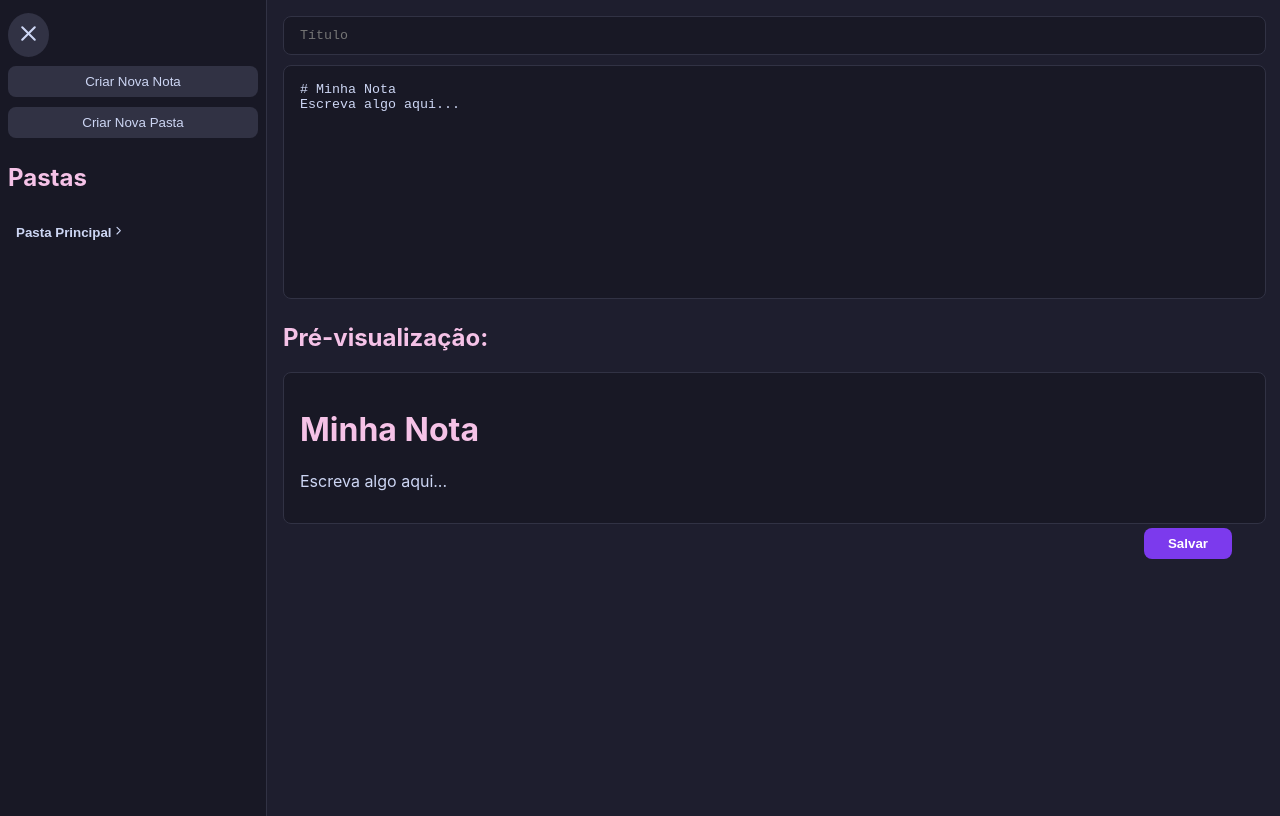
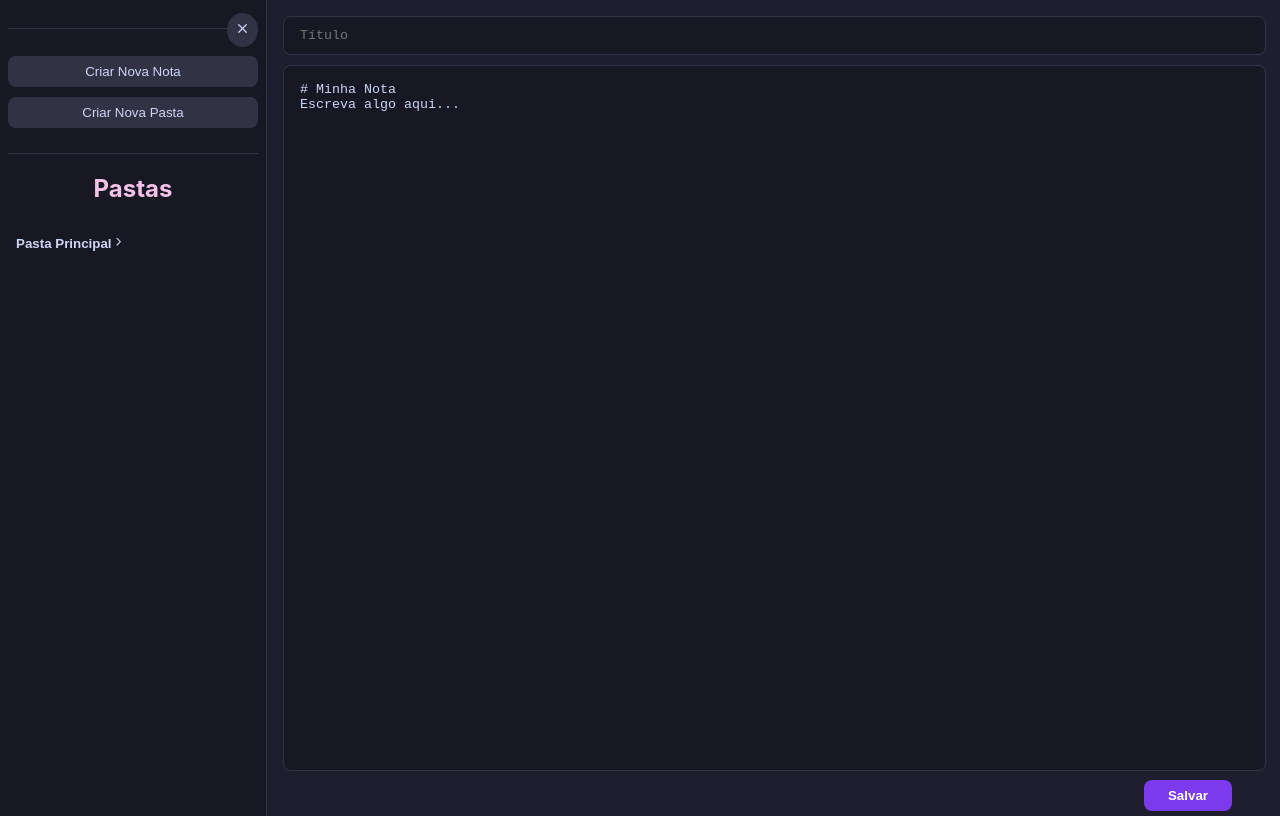
Before and after one commit to MarcioHTCampos2/project-basalt, a React (Vite) app: page / in a window 1280 px wide. Both pictures are taken after a click on the button 23 px from the left and 29 px from the top of the page. Built offline with nearby package versions, Linux system fonts and the light colour scheme.

Commit message:
Tirei o pre-visualização e dei umas mudanças para ficar mais bonito.

```diff
--- a/src/components/SidebarMenu.css
+++ b/src/components/SidebarMenu.css
@@ -7,14 +7,23 @@
 
 
 .sidebar {
+    width: 250px;
+    text-align: center;
 
-    width: 250px;
 
   }
 
 .sidebar > button {
     width: 100%;
 }
+
+.sidebar-divider {
+
+  flex-grow: 1;
+  border-bottom: 1px solid #313244;
+  height: 20px;
+}
+
 
 /* Botão Menu */
 .menu-button {
@@ -24,6 +33,7 @@
     padding: 0.5rem;
     border-radius: 50%;
     transition: background-color 0.3s;
+    float: right;
   }
   .menu-button:hover {
     background-color: #45475a;
--- a/src/components/SidebarMenu.tsx
+++ b/src/components/SidebarMenu.tsx
@@ -20,21 +20,30 @@ export default function SidebarMenu({ pastas, notas, selecionarNota, criarNovaNo
 
   return (
     <div className="screen">
+
       <button
         onClick={() => setMenuAberto(!menuAberto)}
         className="menu-button"
       >
-        {menuAberto ? <FiX size={25} /> : <FiMenu size={15} />}
+        {menuAberto ? <FiX size={15} /> : <FiMenu size={15} />}
       </button>
 
+
+
       {menuAberto && (
+
         <div className="sidebar">
+
+          <div className='sidebar-divider'></div>
+
           <button onClick={criarNovaNota} className="w-full mb-2">
             Criar Nova Nota
           </button>
           <button onClick={criarNovaPasta} className="w-full mb-4">
             Criar Nova Pasta
           </button>
+
+          <div className='sidebar-divider'></div>
 
           <h2 className="text-white mb-2 font-bold">Pastas</h2>
 
--- a/src/index.css
+++ b/src/index.css
@@ -7,10 +7,6 @@ body {
   color: #cdd6f4; /* texto claro */
 
 }
-
-
-/* Sidebar */
-
 
 
 
@@ -41,31 +37,27 @@ button:hover {
   width: 90%;
   max-width: 400px;
 }
-
-/* Textarea */
-textarea {
-  background-color: #181825;
-  border: 1px solid #313244;
-  color: #cdd6f4;
-  width: 100%;
-  height: 200px;
-  border-radius: 8px;
-  padding: 1rem;
-  font-family: monospace;
-  resize: vertical;
+/*
+html
+{
+  position:fixed;
+  width:100%;
+  height:100%;
 }
 
-/* Área de preview */
+ Área de preview
 .prose {
   background-color: #181825;
   border: 1px solid #313244;
   border-radius: 8px;
   padding: 1rem;
 }
-
+*/
 /* Títulos */
 h1, h2 {
   color: #f5c2e7;
+
+
 }
 
 /* Dropdown Pastas/Notas */
--- a/src/pages/NotePage.css
+++ b/src/pages/NotePage.css
@@ -19,7 +19,7 @@
 }
 
 /*divisor de conteudos e titulos para eles não ficar uns nos outros*/
-.title-content-divider {
+.divider {
     flex-grow: 1;
     height: 10px;
   }
@@ -30,11 +30,10 @@
     border: 1px solid #313244;
     color: #cdd6f4;
     width: 100%;
-    height: 200px;
+    height: 84%;
     border-radius: 8px;
     padding: 1rem;
     font-family: monospace;
-    resize: vertical;
     resize:none
 }
 
@@ -50,4 +49,6 @@
 .editor-notas{
     padding: 1rem;
     padding-right: 3rem;
+    padding-bottom: 0;
+    height: 100vh;
 }
--- a/src/pages/NotePage.tsx
+++ b/src/pages/NotePage.tsx
@@ -77,17 +77,17 @@ export default function NotePage() {
           placeholder='Título'
           className='note-title'
         />
-        <div className='title-content-divider'></div>
+        <div className='divider'></div>
         <textarea
           className='text-area'
           value={note}
           onChange={(e) => setNote(e.target.value)}
         />
 
-        <h2 className="text-xl font-semibold mb-2">Pré-visualização:</h2>
+        {/*<h2 className="text-xl font-semibold mb-2">Pré-visualização:</h2>
         <div className='prose-note'>
           <ReactMarkdown>{renderedNote}</ReactMarkdown>
-        </div>
+        </div> */}
 
         <button onClick={handleSave} className="save-button">
           Salvar
```
